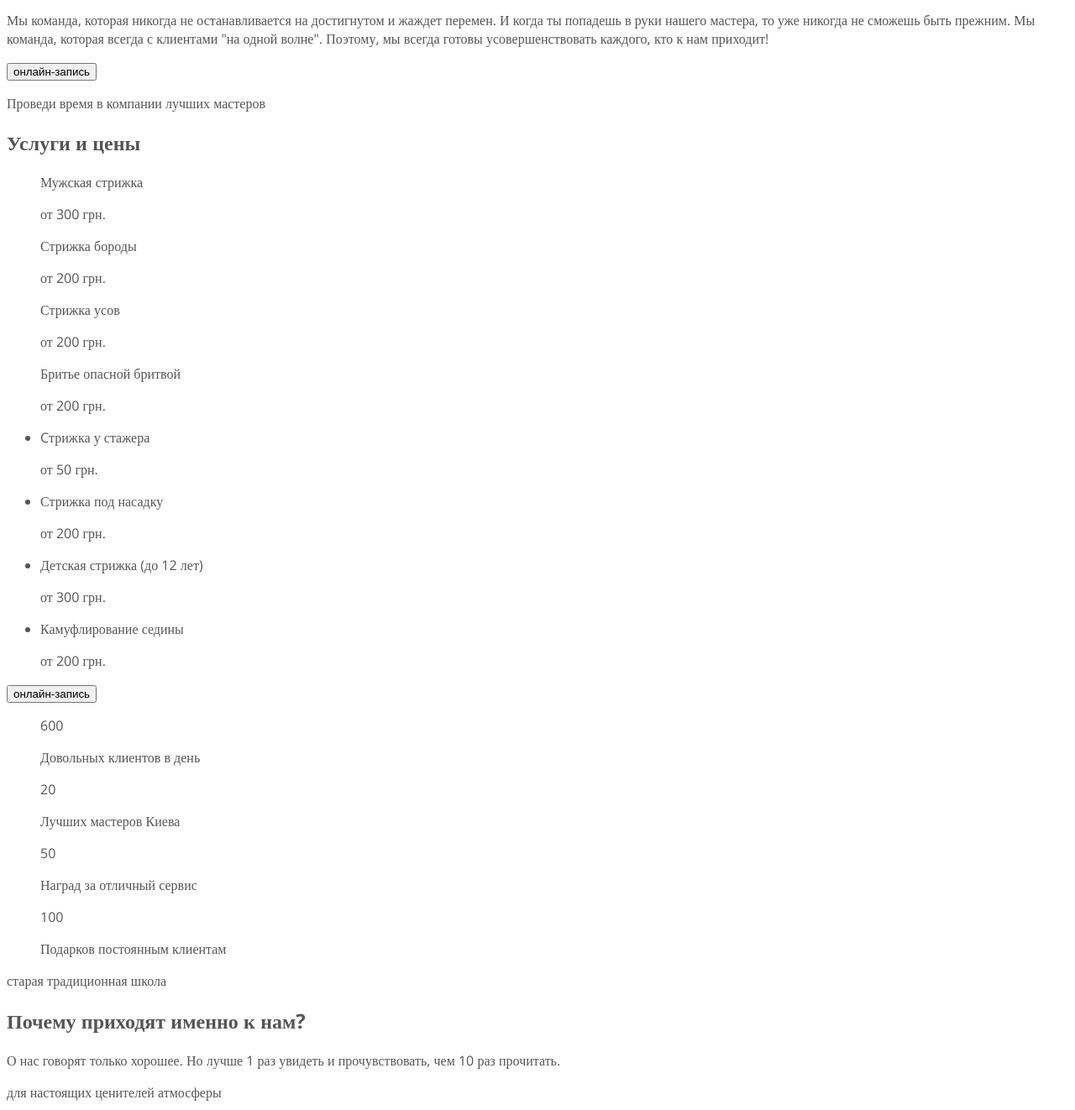
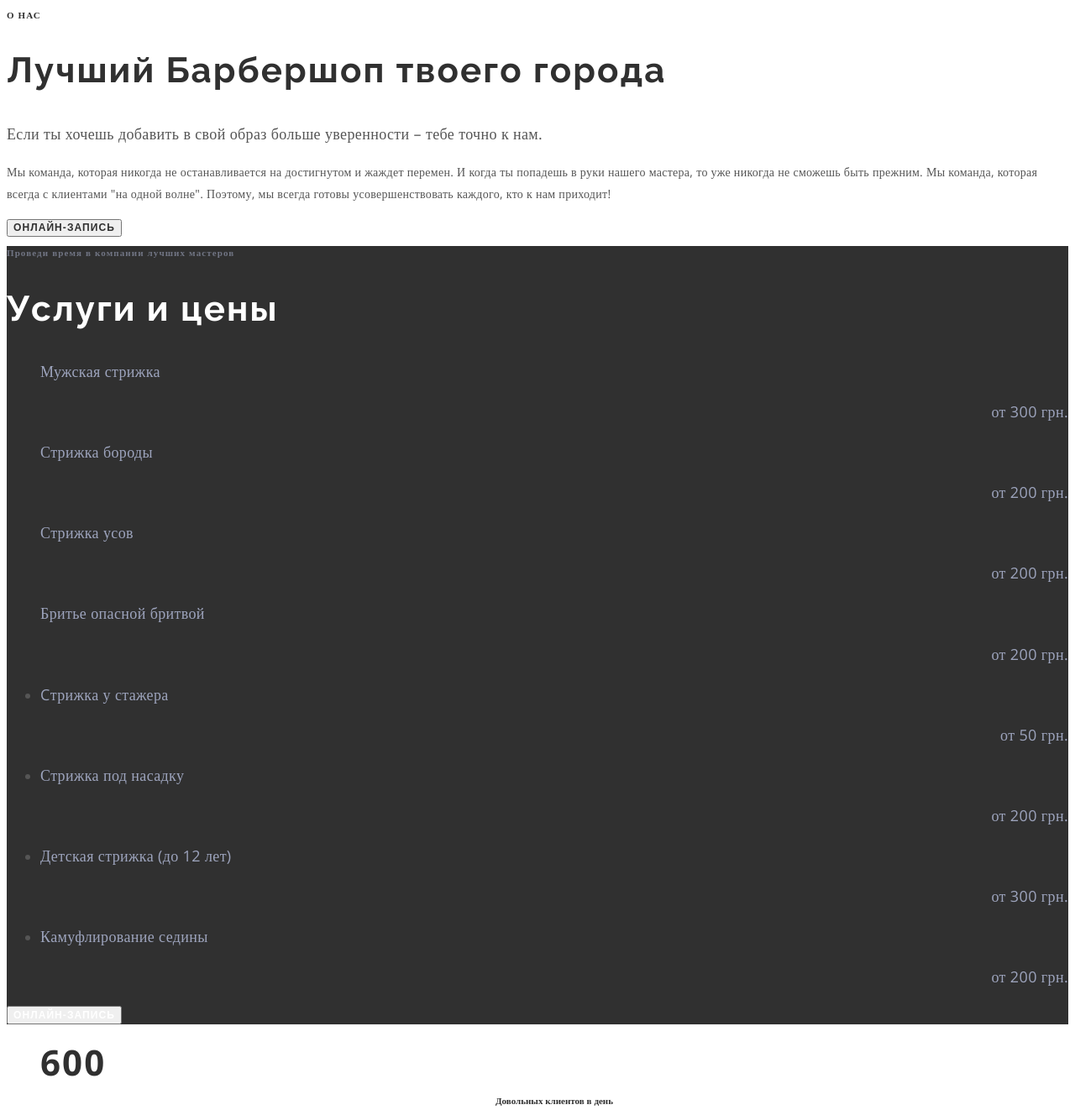
Before and after one commit to wxsxw/BarberShop, a plain HTML site: page index.html in a window 1280 px wide. Shown: the part 1393-2715 px from the top of the page at 84% size. Drawn offline with nearby package versions, Linux system fonts and the light colour scheme.

Commit message:
css стили

```diff
--- a/css/style.css
+++ b/css/style.css
@@ -67,7 +67,198 @@ body {
 
   color: var(--header-color-text);
 }
-..header-btn:hover,
+.header-btn:hover,
 .header-btn:focus {
   background-color: var(--accent-color);
 }
+
+/* ------ hero------- */
+.hero {
+  background-color: rgb(48, 48, 48);
+}
+.networks {
+}
+.networks-link {
+  font-weight: 600;
+  font-size: 11px;
+  line-height: 1.4;
+  letter-spacing: 0.2em;
+  color: var(--second-title-color);
+}
+.networks-link:hover,
+.networks-link:focus {
+  color: var(--accent-color);
+}
+.hero-pre-title {
+  font-weight: 600;
+  font-size: 11px;
+  line-height: 1.4;
+  letter-spacing: 0.1em;
+  /* text-transform: uppercase; */
+  color: rgba(157, 164, 189, 0.6);
+}
+.hero-title {
+  font-family: 'Raleway', sans-serif;
+  font-weight: 700;
+  font-size: 72px;
+  line-height: 1.18;
+  letter-spacing: 0.05em;
+  color: var(--header-color-text);
+}
+.hero-after-title {
+  font-weight: 400;
+  font-size: 18px;
+  line-height: 1.67;
+  letter-spacing: 0.02em;
+  color: #9da4bd;
+}
+
+/* -------about------- */
+.about {
+}
+.about-list {
+}
+.about-item {
+}
+.about-pre-title {
+  font-weight: 600;
+  font-size: 11px;
+  line-height: 1.4;
+  letter-spacing: 0.1em;
+  /* text-transform: uppercase; */
+  color: var(--second-title-color);
+}
+.about-title {
+  font-family: 'Raleway', sans-serif;
+  font-weight: 700;
+  font-size: 42px;
+  line-height: 1.16;
+  letter-spacing: 0.05em;
+  color: var(--second-title-color);
+}
+.about-after-title {
+  font-weight: 400;
+  font-size: 18px;
+  line-height: 1.67;
+  letter-spacing: 0.02em;
+}
+.about-text {
+  font-weight: 400;
+  font-size: 14px;
+  line-height: 1.86;
+  letter-spacing: 0.02em;
+}
+.about-btn {
+  font-weight: 600;
+  font-size: 12px;
+  line-height: 1.3;
+  letter-spacing: 0.09em;
+  text-transform: uppercase;
+  color: var(--second-btn-color);
+}
+.about-btn:hover,
+.about-btn:focus {
+  background-color: var(--accent-color);
+}
+/* --prices---- */
+.prices {
+  background-color: rgb(48, 48, 48);
+}
+.prices-pre-title {
+  font-weight: 600;
+  font-size: 11px;
+  line-height: 1.4;
+  letter-spacing: 0.1em;
+  /* text-transform: uppercase; */
+  color: rgba(157, 164, 189, 0.6);
+}
+.prices-title {
+  font-family: 'Raleway';
+  font-style: normal;
+  font-weight: 700;
+  font-size: 42px;
+  line-height: 1.16;
+  letter-spacing: 0.05em;
+  color: var(--header-color-text);
+}
+.prices-list {
+}
+.prices-item {
+}
+.prices-text {
+  font-weight: 400;
+  font-size: 18px;
+  line-height: 1.67;
+  letter-spacing: 0.02em;
+  color: #9da4bd;
+}
+.prices-number {
+  font-weight: 400;
+  font-size: 18px;
+  line-height: 1.67;
+  text-align: right;
+  letter-spacing: 0.02em;
+  color: #9da4bd;
+}
+.prices-btn {
+  font-weight: 600;
+  font-size: 12px;
+  line-height: 16px;
+  letter-spacing: 0.09em;
+  text-transform: uppercase;
+
+  color: var(--first-btn-color);
+}
+.prices-btn:hover,
+.prices-btn:focus {
+  background-color: var(--accent-color);
+}
+/*---- features---- */
+.features {
+}
+.features-list {
+}
+.list {
+}
+.features-item {
+}
+.features-count {
+  font-weight: 700;
+  font-size: 42px;
+  line-height: 1.36;
+  text-align: center;
+  letter-spacing: 0.05em;
+  color: var(--second-title-color);
+}
+.count-text {
+  font-weight: 600;
+  font-size: 11px;
+  line-height: 1.36;
+  text-align: center;
+  color: #303030;
+}
+.features-pre-title {
+  font-weight: 600;
+  font-size: 11px;
+  line-height: 1.37;
+  letter-spacing: 0.1em;
+  text-transform: uppercase;
+  color: var(--second-title-color);
+}
+.features-title {
+  font-family: 'Raleway';
+  font-style: normal;
+  font-weight: 700;
+  font-size: 42px;
+  line-height: 1.16;
+  letter-spacing: 0.05em;
+
+  color: var(--second-btn-color);
+}
+.features-after-title {
+  font-weight: 400;
+  font-size: 18px;
+  line-height: 1.67;
+  letter-spacing: 0.02em;
+  color: #555555;
+}
--- a/index.html
+++ b/index.html
@@ -49,7 +49,7 @@
         <li class="about-item"><img src="./img/помазок.jpg" alt="помазок" width="270" /></li>
         <li class="about-item"><img src="./img/опаска.jpg" alt="опаска" width="270" /></li>
       </ul>
-      <p class="aboutpre-title">О НАС</p>
+      <p class="about-pre-title">О НАС</p>
       <h2 class="about-title">Лучший Барбершоп твоего города</h2>
       <p class="about-after-title">
         Если ты хочешь добавить в свой образ больше уверенности – тебе точно к нам.
```
